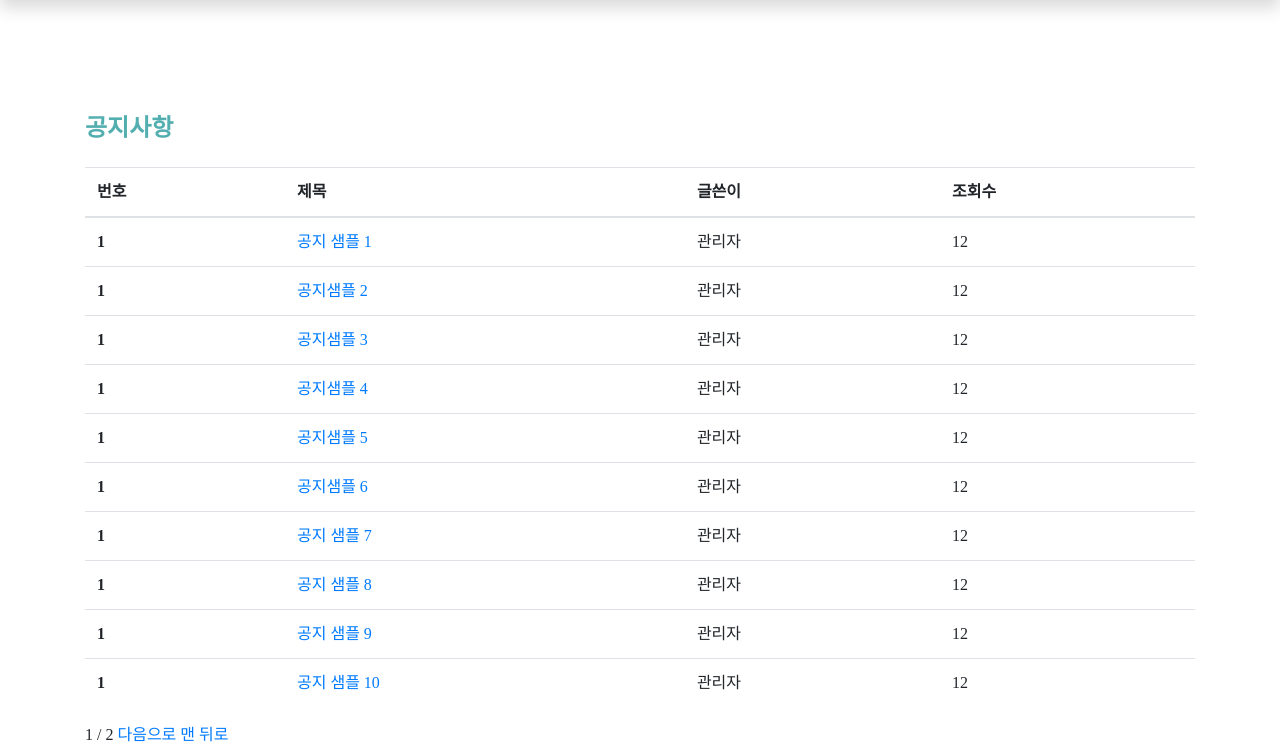
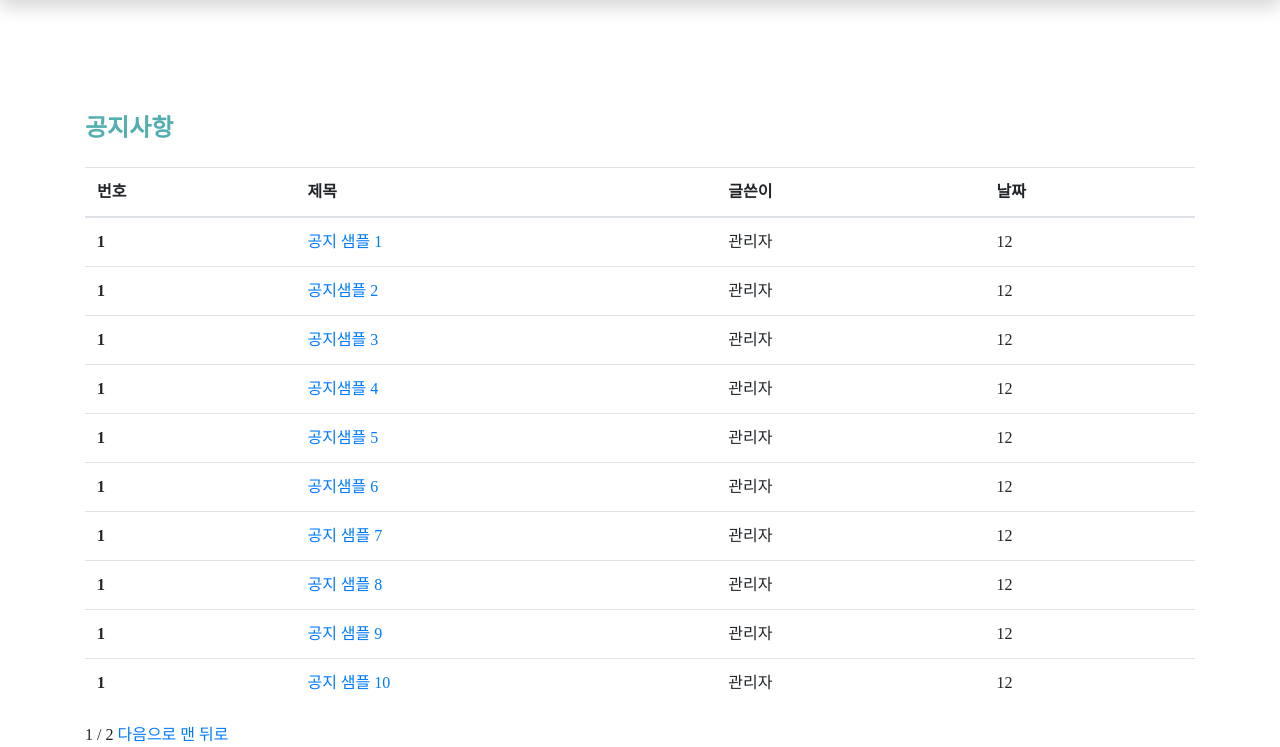
Before and after one commit to GJRProject/ggumjirak, a Django app: page /notice/ in a window 1280 px wide. Shown: the part 78-825 px from the top of the page. Run offline with Django 3.2, Linux system fonts and the light colour scheme; data comes from the database, SQL or seed files in the repository; some libraries are stand-ins or nearby versions; some web fonts are replaced.

Commit message:
게시판 레이아웃 변경
조회수 삭제 -> 날짜 신설

```diff
--- a/project/community/templates/donat_report.html
+++ b/project/community/templates/donat_report.html
@@ -10,7 +10,7 @@
         <th scope="col">번호</th>
         <th scope="col">제목</th>
         <th scope="col">글쓴이</th>
-        <th scope="col">조회수</th>
+        <th scope="col">날짜</th>
       </tr>
     </thead>
     <tbody>
--- a/project/community/templates/financial.html
+++ b/project/community/templates/financial.html
@@ -10,7 +10,7 @@
           <th scope="col">번호</th>
           <th scope="col">제목</th>
           <th scope="col">글쓴이</th>
-          <th scope="col">조회수</th>
+          <th scope="col">날짜</th>
         </tr>
       </thead>
       <tbody>
--- a/project/community/templates/notice.html
+++ b/project/community/templates/notice.html
@@ -10,7 +10,7 @@
           <th scope="col">번호</th>
           <th scope="col">제목</th>
           <th scope="col">글쓴이</th>
-          <th scope="col">조회수</th>
+          <th scope="col">날짜</th>
         </tr>
       </thead>
       <tbody>
```
